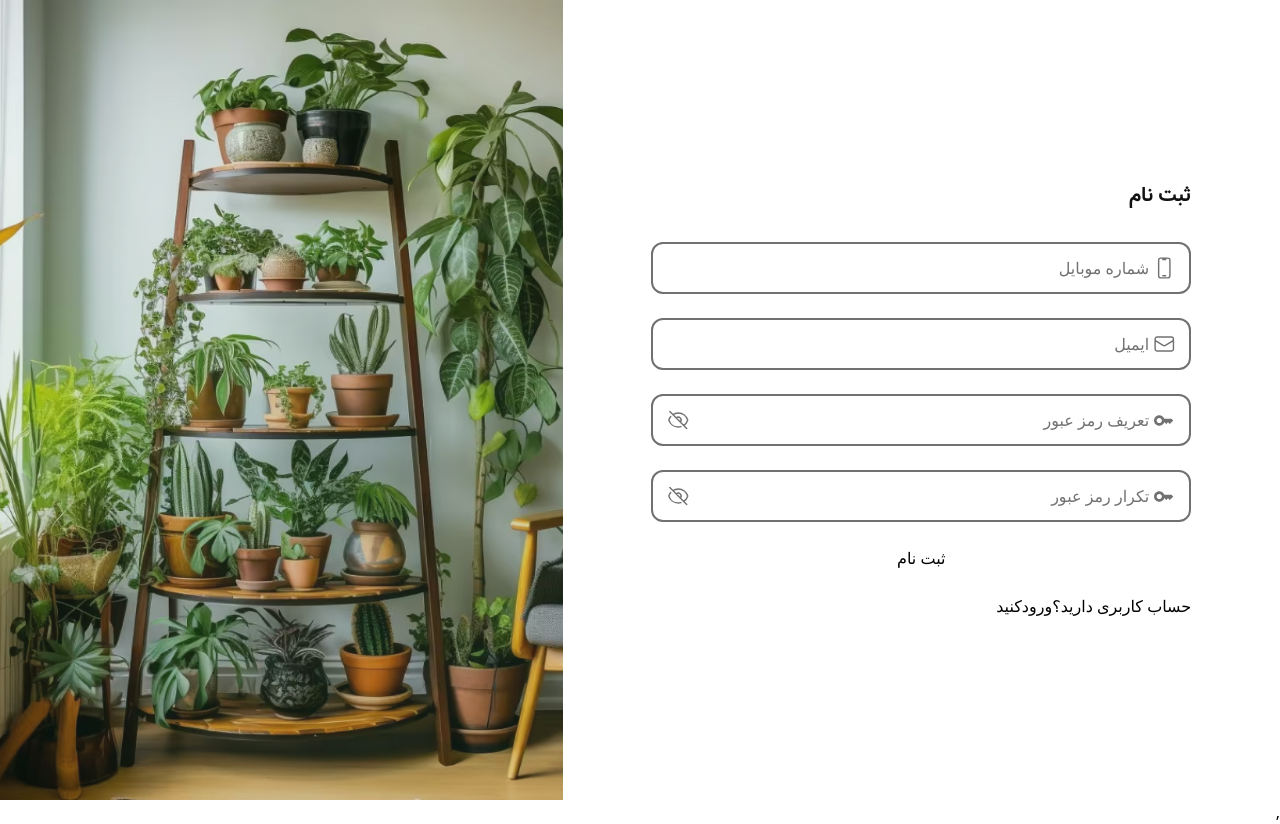
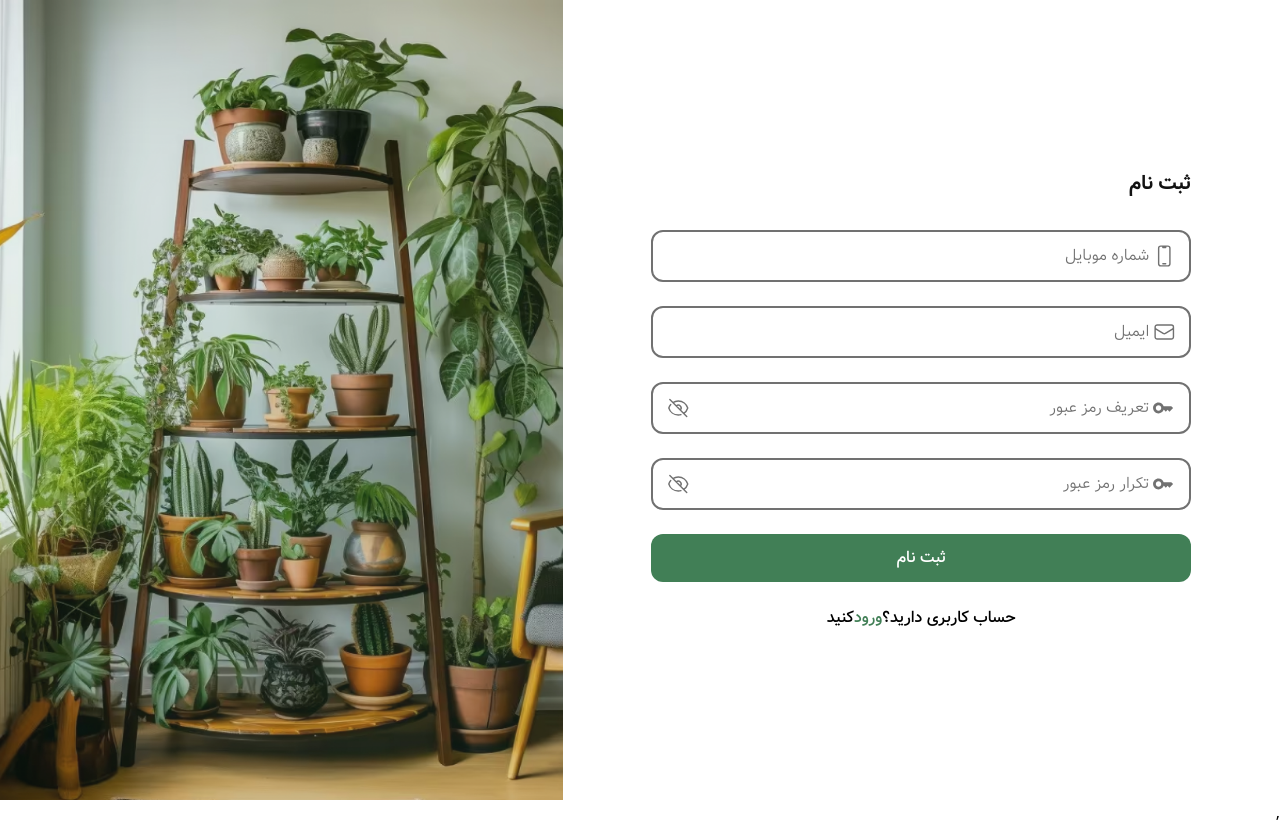
Before and after one commit to awmiri/PLANT-WEB, a React (Vite) app: page /loginpage in a window 1280 px wide. Built offline with nearby package versions, Linux system fonts and the light colour scheme.

Commit message:
done the animation in order to inpute now start set stat on that

```diff
--- a/src/mainConsept/Login_page/SignupPage.jsx
+++ b/src/mainConsept/Login_page/SignupPage.jsx
@@ -7,6 +7,10 @@ export default function SignupPage() {
     const [focusesEmail, setFocusesEmail] = useState(false)
     const [focusesPassword, setFocusesPassword] = useState(false)
     const [focusesRePass, setFocusesRepass] = useState(false)
+    const [Mobile, setMobile] = useState([])
+    const [Email, setsEmail] = useState([])
+    const [Password, setPassword] = useState([])
+    const [RePass, setRepass] = useState([])
     return (
         <>
             <div className='w-full h-full flex flex-col items-center justify-center'>
@@ -17,37 +21,37 @@ export default function SignupPage() {
                             <svg fill="none" viewBox="0 0 24 24" stroke-width="1.5" stroke="currentColor" className={`size-6 ${!focusesMobile ? 'text-customgray3' : 'text-hightGreen'} transition`}>
                                 <path stroke-linecap="round" stroke-linejoin="round" d="M10.5 1.5H8.25A2.25 2.25 0 0 0 6 3.75v16.5a2.25 2.25 0 0 0 2.25 2.25h7.5A2.25 2.25 0 0 0 18 20.25V3.75a2.25 2.25 0 0 0-2.25-2.25H13.5m-3 0V3h3V1.5m-3 0h3m-3 18.75h3" />
                             </svg>
-                            <label htmlFor="" className={`absolute bg-white ${!focusesMobile ? 'right-10' : '-top-4 right-4 text-hightGreen'} transition-all duration-300 ease-in-out pointer-events-none`}>شماره موبایل</label>
-                            <input type="number" className='w-full outline-0' onFocus={() => { setFocusesMobile(true) }} onBlur={(event) => { if (event.target.value.trim() === "") { setFocusesMobile(false) } }} />
+                            <label htmlFor="" className={`absolute bg-white ${!focusesMobile ? 'right-10' : '-top-4 right-4 text-hightGreen'} transition-all duration-300 ease-in-out pointer-events-none font-vazirLight`}>شماره موبایل</label>
+                            <input type="number" className='w-full outline-0' onFocus={() => { setFocusesMobile(true) }} onBlur={(event) => { if (event.target.value.trim() === "") { setFocusesMobile(false) } }} value={Mobile} onChange={(e) => setMobile(e.target.value)} />
                         </div>
                         <div className={`border-2 ${!focusesEmail ? 'border-customgray3' : 'border-hightGreen'} rounded-xl flex relative gap-2 w-full py-3 px-3.5 text-customgray3 transition`}>
                             <svg fill="none" viewBox="0 0 24 24" stroke-width="1.5" stroke="currentColor" className={`size-6 ${!focusesEmail ? 'text-customgray3' : 'text-hightGreen'} transition`}>
                                 <path stroke-linecap="round" stroke-linejoin="round" d="M21.75 6.75v10.5a2.25 2.25 0 0 1-2.25 2.25h-15a2.25 2.25 0 0 1-2.25-2.25V6.75m19.5 0A2.25 2.25 0 0 0 19.5 4.5h-15a2.25 2.25 0 0 0-2.25 2.25m19.5 0v.243a2.25 2.25 0 0 1-1.07 1.916l-7.5 4.615a2.25 2.25 0 0 1-2.36 0L3.32 8.91a2.25 2.25 0 0 1-1.07-1.916V6.75" />
                             </svg>
 
-                            <label htmlFor="" className={`absolute bg-white ${!focusesEmail ? 'right-10' : '-top-4 right-4 text-hightGreen'} transition-all duration-300 ease-in-out pointer-events-none`}>ایمیل</label>
+                            <label htmlFor="" className={`absolute bg-white ${!focusesEmail ? 'right-10' : '-top-4 right-4 text-hightGreen'} transition-all duration-300 ease-in-out pointer-events-none font-vazirLight`}>ایمیل</label>
                             <input type="email" className='w-full outline-0 ' onFocus={() => { setFocusesEmail(true) }} onBlur={(event) => { if (event.target.value.trim() === "") { setFocusesEmail(false) } }} />
                         </div>
-                        <div className='border-2 border-customgray3 rounded-xl flex relative gap-2 w-full py-3 px-3.5 text-customgray3'>
-                            <label htmlFor="" className='absolute right-10 pointer-events-none'>تعریف رمز عبور</label>
+                        <div className={`border-2 ${!focusesPassword ? 'border-customgray3' : 'border-hightGreen'} rounded-xl flex relative gap-2 w-full py-3 px-3.5 text-customgray3 transition`}>
+                            <label htmlFor="" className={`absolute bg-white ${!focusesPassword ? 'right-10' : '-top-4 right-4 text-hightGreen'} transition-all duration-300 ease-in-out pointer-events-none font-vazirLight`}>تعریف رمز عبور</label>
                             <div className='w-full flex items-center'>
-                                <svg width="23" height="23" viewBox="0 0 23 23" fill="none">
-                                    <path d="M19.4063 9.66667H11.7522C11.0005 7.53083 8.9655 6 6.573 6C3.53883 6 1.073 8.46583 1.073 11.5C1.073 14.5342 3.53883 17 6.573 17C8.9655 17 11.0005 15.4692 11.7522 13.3333H12.073L13.9063 15.1667L15.7397 13.3333L17.573 15.1667L21.2397 11.4633L19.4063 9.66667ZM6.573 14.25C5.0605 14.25 3.823 13.0125 3.823 11.5C3.823 9.9875 5.0605 8.75 6.573 8.75C8.0855 8.75 9.323 9.9875 9.323 11.5C9.323 13.0125 8.0855 14.25 6.573 14.25Z" fill="#717171" />
+                                <svg viewBox="0 0 23 23" fill="none" className={`size-6 ${!focusesPassword ? 'fill-customgray3' : 'fill-hightGreen'} transition`}>
+                                    <path d="M19.4063 9.66667H11.7522C11.0005 7.53083 8.9655 6 6.573 6C3.53883 6 1.073 8.46583 1.073 11.5C1.073 14.5342 3.53883 17 6.573 17C8.9655 17 11.0005 15.4692 11.7522 13.3333H12.073L13.9063 15.1667L15.7397 13.3333L17.573 15.1667L21.2397 11.4633L19.4063 9.66667ZM6.573 14.25C5.0605 14.25 3.823 13.0125 3.823 11.5C3.823 9.9875 5.0605 8.75 6.573 8.75C8.0855 8.75 9.323 9.9875 9.323 11.5C9.323 13.0125 8.0855 14.25 6.573 14.25Z" />
                                 </svg>
-                                <input type="password" className='w-full outline-0 ' onFocus={() => { setFocuses(true) }} />
+                                <input type="password" className='w-full outline-0 ' onFocus={() => { setFocusesPassword(true) }} onBlur={(event) => { if (event.target.value.trim() === "") { setFocusesPassword(false) } }} />
                             </div>
                             <svg fill="none" viewBox="0 0 24 24" stroke-width="1.5" stroke="currentColor" class="size-6">
                                 <path stroke-linecap="round" stroke-linejoin="round" d="M3.98 8.223A10.477 10.477 0 0 0 1.934 12C3.226 16.338 7.244 19.5 12 19.5c.993 0 1.953-.138 2.863-.395M6.228 6.228A10.451 10.451 0 0 1 12 4.5c4.756 0 8.773 3.162 10.065 7.498a10.522 10.522 0 0 1-4.293 5.774M6.228 6.228 3 3m3.228 3.228 3.65 3.65m7.894 7.894L21 21m-3.228-3.228-3.65-3.65m0 0a3 3 0 1 0-4.243-4.243m4.242 4.242L9.88 9.88" />
                             </svg>
 
                         </div>
-                        <div className='border-2 border-customgray3 rounded-xl flex relative gap-2 w-full py-3 px-3.5 text-customgray3'>
-                            <label htmlFor="" className='absolute right-10 pointer-events-none'>تکرار رمز عبور</label>
+                        <div className={`border-2 ${!focusesPassword ? 'border-customgray3' : 'border-hightGreen'} rounded-xl flex relative gap-2 w-full py-3 px-3.5 text-customgray3 transition`}>
+                            <label htmlFor="" className={`absolute bg-white ${!focusesRePass ? 'right-10' : '-top-4 right-4 text-hightGreen'} transition-all duration-300 ease-in-out pointer-events-none font-vazirLight`}>تکرار رمز عبور</label>
                             <div className='w-full flex items-center'>
-                                <svg width="23" height="23" viewBox="0 0 23 23" fill="none">
-                                    <path d="M19.4063 9.66667H11.7522C11.0005 7.53083 8.9655 6 6.573 6C3.53883 6 1.073 8.46583 1.073 11.5C1.073 14.5342 3.53883 17 6.573 17C8.9655 17 11.0005 15.4692 11.7522 13.3333H12.073L13.9063 15.1667L15.7397 13.3333L17.573 15.1667L21.2397 11.4633L19.4063 9.66667ZM6.573 14.25C5.0605 14.25 3.823 13.0125 3.823 11.5C3.823 9.9875 5.0605 8.75 6.573 8.75C8.0855 8.75 9.323 9.9875 9.323 11.5C9.323 13.0125 8.0855 14.25 6.573 14.25Z" fill="#717171" />
+                                <svg viewBox="0 0 23 23" fill="none" className={`size-6 ${!focusesRePass ? 'fill-customgray3' : 'fill-hightGreen'} transition`}>
+                                    <path d="M19.4063 9.66667H11.7522C11.0005 7.53083 8.9655 6 6.573 6C3.53883 6 1.073 8.46583 1.073 11.5C1.073 14.5342 3.53883 17 6.573 17C8.9655 17 11.0005 15.4692 11.7522 13.3333H12.073L13.9063 15.1667L15.7397 13.3333L17.573 15.1667L21.2397 11.4633L19.4063 9.66667ZM6.573 14.25C5.0605 14.25 3.823 13.0125 3.823 11.5C3.823 9.9875 5.0605 8.75 6.573 8.75C8.0855 8.75 9.323 9.9875 9.323 11.5C9.323 13.0125 8.0855 14.25 6.573 14.25Z" />
                                 </svg>
-                                <input type="password" className='w-full outline-0 p' onFocus={() => { setFocuses(true) }} />
+                                <input type="password" className='w-full outline-0 ' onFocus={() => { setFocusesRepass(true) }} onBlur={(event) => { if (event.target.value.trim() === "") { setFocusesRepass(false) } }} />
                             </div>
                             <svg fill="none" viewBox="0 0 24 24" stroke-width="1.5" stroke="currentColor" class="size-6">
                                 <path stroke-linecap="round" stroke-linejoin="round" d="M3.98 8.223A10.477 10.477 0 0 0 1.934 12C3.226 16.338 7.244 19.5 12 19.5c.993 0 1.953-.138 2.863-.395M6.228 6.228A10.451 10.451 0 0 1 12 4.5c4.756 0 8.773 3.162 10.065 7.498a10.522 10.522 0 0 1-4.293 5.774M6.228 6.228 3 3m3.228 3.228 3.65 3.65m7.894 7.894L21 21m-3.228-3.228-3.65-3.65m0 0a3 3 0 1 0-4.243-4.243m4.242 4.242L9.88 9.88" />
@@ -55,9 +59,9 @@ export default function SignupPage() {
 
                         </div>
 
-                        <button>ثبت نام</button>
+                        <button className='bg-hightGreen py-3 text-white rounded-xl font-vazirMediom'>ثبت نام</button>
 
-                        <p>حساب کاربری دارید؟<a href="">ورود</a>کنید</p>
+                        <p className='text-center font-vazirMediom'>حساب کاربری دارید؟<a href="" className='text-hightGreen'>ورود</a>کنید</p>
 
                     </form>
                 </div >
```
